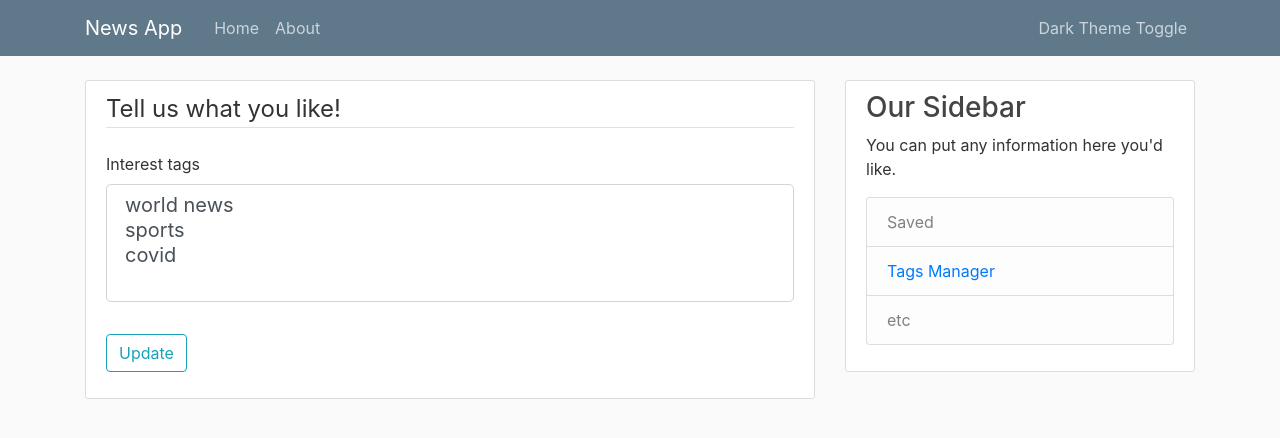
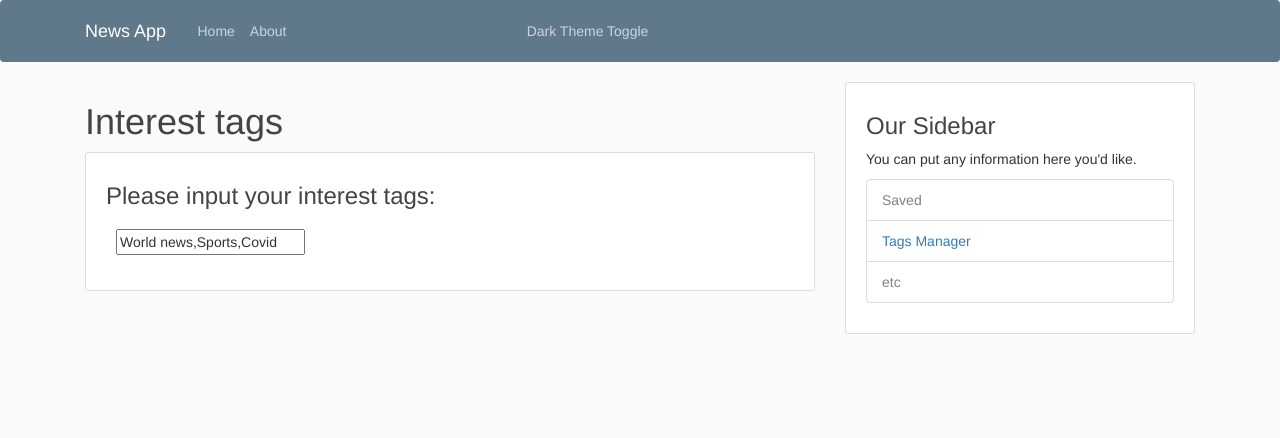
Before and after one commit to dcaohuu18/cs345_project2, a Flask app: page /tag-manager in a window 1280 px wide. Shown: the top 438 px of the page. Run offline with Flask 2, Linux system fonts and the light colour scheme; some libraries are stand-ins or nearby versions.

Commit message:
Updated css stylesheets and added tag manager

```diff
--- a/app_package/static/dark.css
+++ b/app_package/static/dark.css
@@ -1,11 +1,11 @@
 body {
-  background: #111111;
-  color: #999999;
+    background: #111111 !important;
+    color: #999999 !important;
     margin-top: 5rem;
 }
 
 h1, h2, h3, h4, h5, h6 {
-  color: #999999;
+    color: #999999 !important;
 }
 
 .bg-steel {
--- a/app_package/static/main.css
+++ b/app_package/static/main.css
@@ -1,11 +1,11 @@
 body {
-  background: #fafafa;
-  color: #333333;
+    background: #fafafa !important;
+    color: #333333 !important;
     margin-top: 5rem;
 }
 
 h1, h2, h3, h4, h5, h6 {
-  color: #444444;
+    color: #444444 !important;
 }
 
 .bg-steel {
@@ -83,3 +83,8 @@ a.article-title:hover {
 .account-heading {
     font-size: 2.5rem;
 }
+
+.tag-container {
+    padding: 10px;
+    display: flex;
+}
--- a/app_package/templates/about.html
+++ b/app_package/templates/about.html
@@ -1,4 +1,6 @@
 {% extends "layout.html" %}
 {% block content %}
+    <link rel="stylesheet" href="https://cdnjs.cloudflare.com/ajax/libs/twitter-bootstrap/3.3.7/css/bootstrap.min.css">
+    <link rel="stylesheet" href="https://cdnjs.cloudflare.com/ajax/libs/bootstrap-tagsinput/0.8.0/bootstrap-tagsinput.css" crossorigin="anonymous">
     <h1>About Page</h1>
 {% endblock content %}
--- a/app_package/templates/home.html
+++ b/app_package/templates/home.html
@@ -1,5 +1,8 @@
 {% extends "layout.html" %}
 {% block content %}
+    <link rel="stylesheet" href="https://cdnjs.cloudflare.com/ajax/libs/twitter-bootstrap/3.3.7/css/bootstrap.min.css">
+    <link rel="stylesheet" href="https://cdnjs.cloudflare.com/ajax/libs/bootstrap-tagsinput/0.8.0/bootstrap-tagsinput.css" crossorigin="anonymous">
+    <h1>Your news</h1>
     {% for box in boxes %}
         <article class="media content-section">
           <div class="media-body">
--- a/app_package/templates/layout.html
+++ b/app_package/templates/layout.html
@@ -9,6 +9,8 @@
     <link rel="stylesheet" href="https://maxcdn.bootstrapcdn.com/bootstrap/4.0.0/css/bootstrap.min.css" integrity="sha384-Gn5384xqQ1aoWXA+058RXPxPg6fy4IWvTNh0E263XmFcJlSAwiGgFAW/dAiS6JXm" crossorigin="anonymous">
 
     <link rel="stylesheet" type="text/css" href="{{ url_for('static', filename='main.css') }}">
+    <link rel="stylesheet" href="https://cdnjs.cloudflare.com/ajax/libs/twitter-bootstrap/3.3.7/css/bootstrap.min.css">
+    <link rel="stylesheet" href="https://cdnjs.cloudflare.com/ajax/libs/bootstrap-tagsinput/0.8.0/bootstrap-tagsinput.css" crossorigin="anonymous">
 
     {% if title %}
         <title>News App - {{ title }}</title>
@@ -20,18 +22,18 @@
     <header class="site-header">
         <nav class="navbar navbar-expand-md navbar-dark bg-steel fixed-top">
             <div class="container">
-          <a class="navbar-brand mr-4" href="/">News App</a>
+                <a class="navbar-brand mr-4 col-1" href="/">News App</a>
                 <button class="navbar-toggler" type="button" data-toggle="collapse" data-target="#navbarToggle" aria-controls="navbarToggle" aria-expanded="false" aria-label="Toggle navigation">
                     <span class="navbar-toggler-icon"></span>
                 </button>
-          <div class="collapse navbar-collapse" id="navbarToggle">
-            <div class="navbar-nav mr-auto">
-              <a class="nav-item nav-link" href="{{ url_for('home') }}">Home</a>
-              <a class="nav-item nav-link" href="{{ url_for('about') }}">About</a>
+                <div class="collapse navbar-collapse row justify-content-between" id="navbarToggle">
+                    <div class="navbar-nav col align-self-left col-4">
+                        <a class="nav-item nav-link col-2" href="{{ url_for('home') }}">Home</a>
+                        <a class="nav-item nav-link col-2" href="{{ url_for('about') }}">About</a>
                     </div>
                     <!-- Navbar Right Side -->
                     <div class="navbar-nav">
-              <a class="nav-item nav-link" href="#" onclick="DarkThemeToggle()">Dark Theme Toggle</a>
+                        <a class="nav-item nav-link col-12" href="#" onclick="DarkThemeToggle()">Dark Theme Toggle</a>
                         <script>
                         var theme="Light"
                         function DarkThemeToggle() {
--- a/app_package/templates/tag_manager.html
+++ b/app_package/templates/tag_manager.html
@@ -1,18 +1,18 @@
 {% extends "layout.html" %}
 {% block content %}
+    <h1>Interest tags</h1>
     <div class="content-section">
         <form method="POST" action="">
             {{ form.hidden_tag() }}
             <fieldset class="form-group">
-                <legend class="border-bottom mb-4">Tell us what you like!</legend>
-                <div class="form-group">
-                    {{ form.tag_manager.label(class="form-control-label")}}
-                    {{ form.tag_manager(class="form-control form-control-lg")}}
+                <link rel="stylesheet" href="https://cdnjs.cloudflare.com/ajax/libs/twitter-bootstrap/3.3.7/css/bootstrap.min.css">
+                <link rel="stylesheet" href="https://cdnjs.cloudflare.com/ajax/libs/bootstrap-tagsinput/0.8.0/bootstrap-tagsinput.css" crossorigin="anonymous">
+                <script src="https://code.jquery.com/jquery-2.2.4.min.js" integrity="sha256-BbhdlvQf/xTY9gja0Dq3HiwQF8LaCRTXxZKRutelT44=" crossorigin="anonymous"></script>
+                <script src="https://cdnjs.cloudflare.com/ajax/libs/bootstrap-tagsinput/0.8.0/bootstrap-tagsinput.min.js" crossorigin="anonymous"></script>
+                <h3>Please input your interest tags:</h3>
+                <div class="tag-container">
+                    <input type="text" value="World news,Sports,Covid" data-role="tagsinput" class="typeahead">
                 </div>
-            </fieldset>
-            <div class="form-group">
-                {{ form.submit(class="btn btn-outline-info")}}
-            </div>
         </form>
     </div>
 {% endblock content %}
```
Lines whose indentation alone changed are shown as unchanged.
